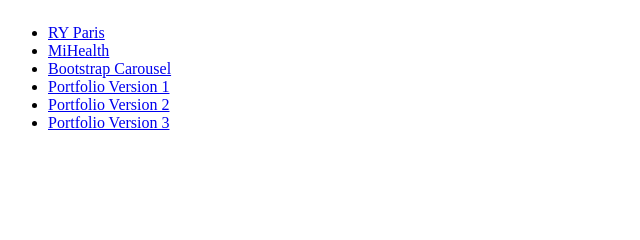
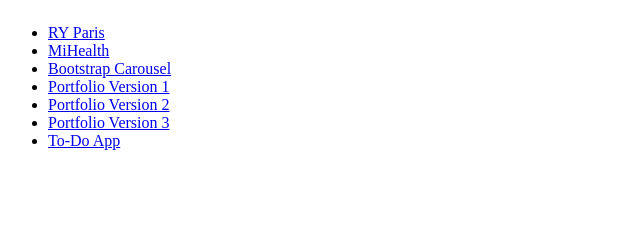
Before and after one commit to GideonJonesMTECH/GitHubPages, a plain HTML site: page index.html in a window 1280 px wide. Shown: the top 240 px of the page, 0-640 px from the left. Drawn offline with Linux system fonts and the light colour scheme.

Commit message:
Update index.html

```diff
--- a/index.html
+++ b/index.html
@@ -50,6 +50,13 @@
               href="https://gideonjonesmtech.github.io/PortfolioV.3/"
               target="_blank"
               >Portfolio Version 3</a
+            >
+          </li>
+          <li>
+            <a
+              href="https://gideonjonesmtech.github.io/To-Do-App/"
+              target="_blank"
+              >To-Do App</a
             >
           </li>
         </ul>
```
